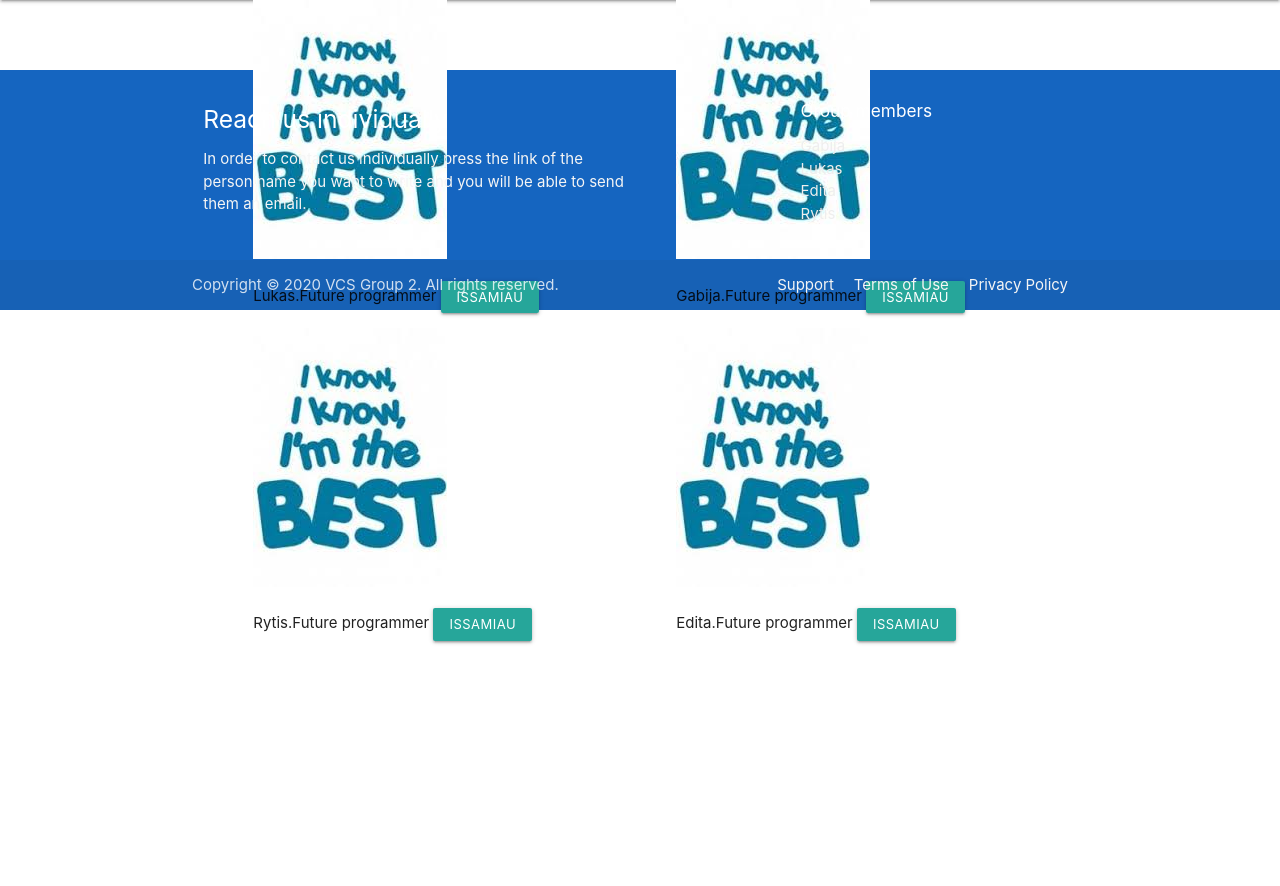
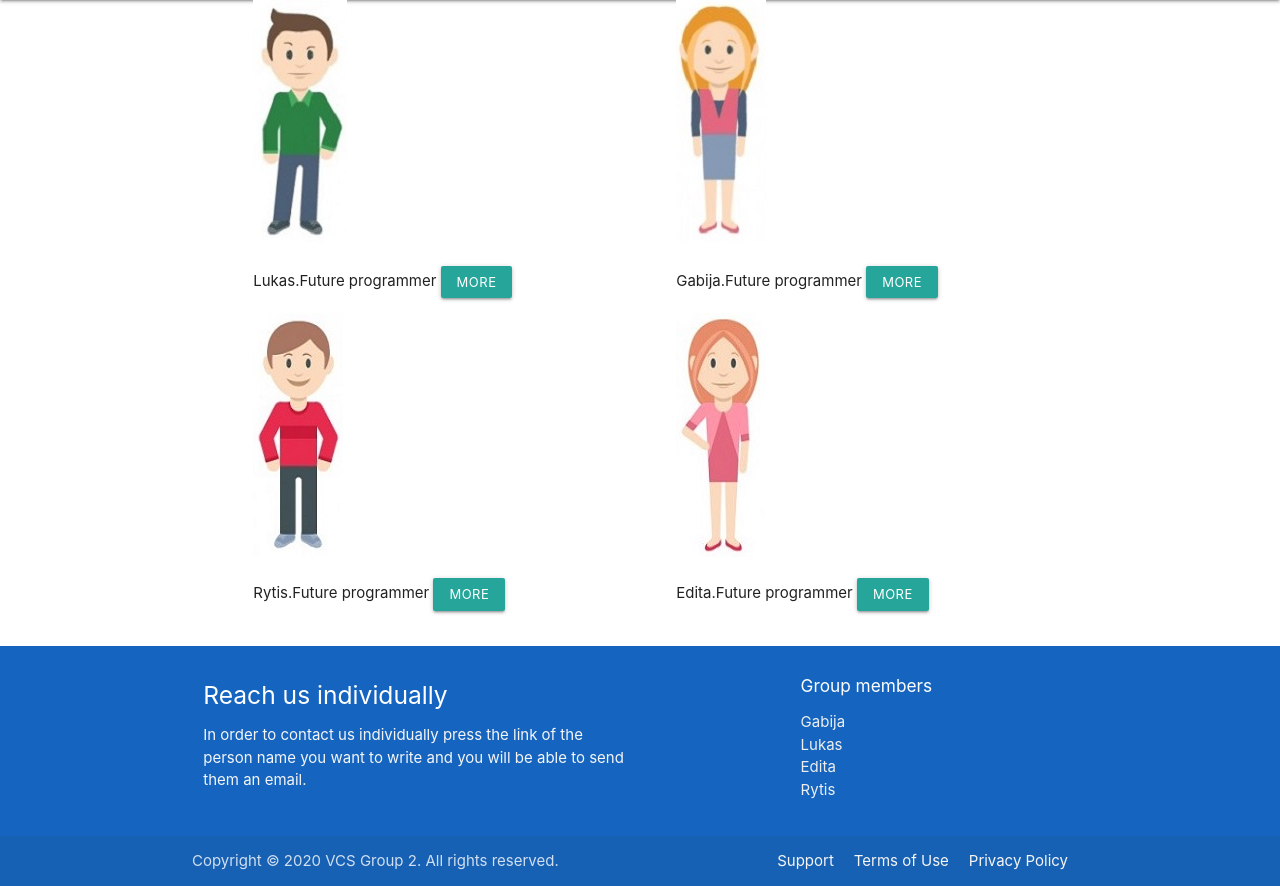
Before and after one commit to JuppyOG/vcs2011-grupe2, a PHP site: page /about.php in a window 1280 px wide. Shown: the part 64-950 px from the top of the page. Before the commit the page ends 708 px from the top, so only its background shows below. Run offline with PHP 8.4, Linux system fonts and the light colour scheme.

Commit message:
Sutvarkyti paveiksliukai

```diff
--- a/about.php
+++ b/about.php
@@ -7,28 +7,30 @@
     <div class="images">
 
 <div class="col s12 m6 l6 ">
-    <img src="images/the best.jpg" alt="">
+    <img src="images/boy.jpg" alt="">
     <p>
-    Lukas.Future programmer <a class="btn-small" href="">Issamiau</a>
+    Lukas.Future programmer <a class="btn-small" href="">More</a>
     </p>
 </div>
 
 <div class="col s12 m6 l6 ">
-    <img src="images/the best.jpg" alt="">
+    <img src="images/girl.jpg" alt="">
     <p>
-    Gabija.Future programmer <a class="btn-small" href="">Issamiau</a>
+    Gabija.Future programmer <a class="btn-small" href="">More</a>
     </p>
 </div>
 
-<div class="col s12 m6 l6 "><img src="images/the best.jpg" alt="">
+<div class="col s12 m6 l6 ">
+    <img src="images/boy2.jpg" alt="">
     <p>
-    Rytis.Future programmer <a class="btn-small" href="">Issamiau</a>
+    Rytis.Future programmer <a class="btn-small" href="">More</a>
     </p>
 </div>
 
-<div class="col s12 m6 l6 "><img src="images/the best.jpg" alt="">
+<div class="col s12 m6 l6 ">
+    <img src="images/girl2.jpg" alt="">
     <p>
-    Edita.Future programmer <a class="btn-small" href="">Issamiau</a>
+    Edita.Future programmer <a class="btn-small" href="">More</a>
     </p>
 </div>
 </div>
--- a/styles/style.css
+++ b/styles/style.css
@@ -18,7 +18,7 @@
 /* Lukas stiliaus kodas: */
 .row .images{
  width: 100%;
- height: 50px;
+ /* height: 50px; */
  padding-left: 50px;
  align-content: center;
  /* background-color: darkred; */
```
Also changed, not shown: images/boy.jpg (added), images/boy2.jpg (added), images/girl.jpg (added), images/girl2.jpg (added).
